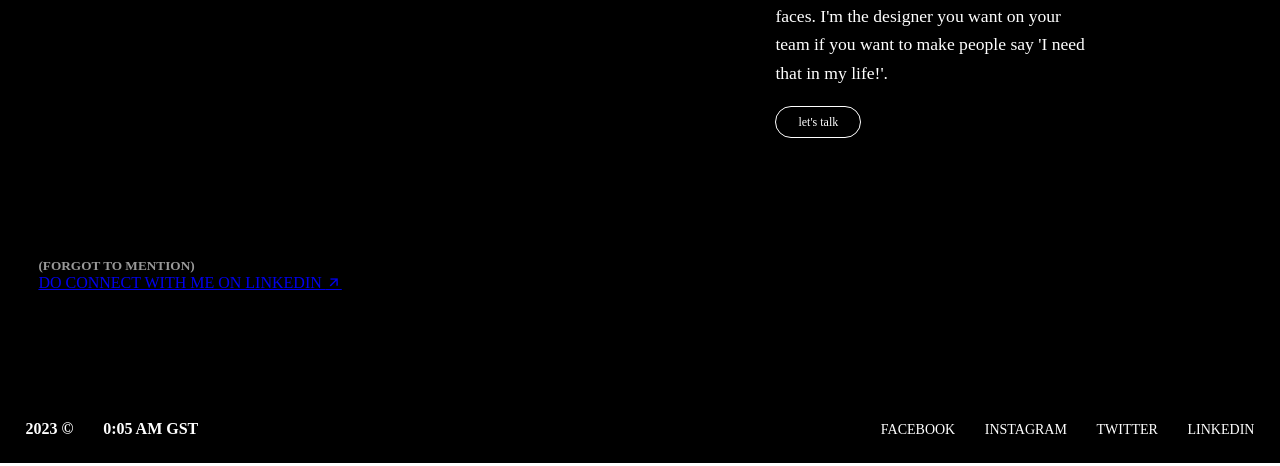
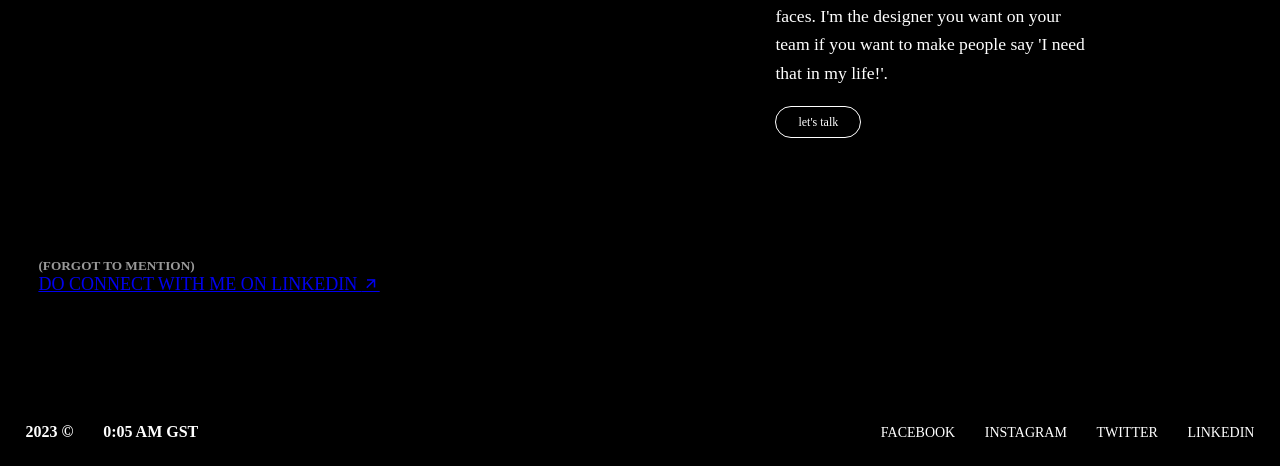
Before and after one commit to RitikRaj-1/Sheryians_1st_project, a plain HTML site: page index.html in a window 1280 px wide. Shown: the part 2107-2573 px from the top of the page. Drawn offline with nearby package versions, Linux system fonts and the light colour scheme; a script that the page names is missing.

Commit message:
Update style.css
"Connect with me on linkedin" size changed

```diff
--- a/style.css
+++ b/style.css
@@ -206,8 +206,8 @@ html,body {
 #subscribe h5{
     opacity: 0.6;
 }
-#subscribe h3{
-    font-size: medium;
+#subscribe a{
+    font-size: large;
     margin-top: 10px;
 }
 #footer{
```
